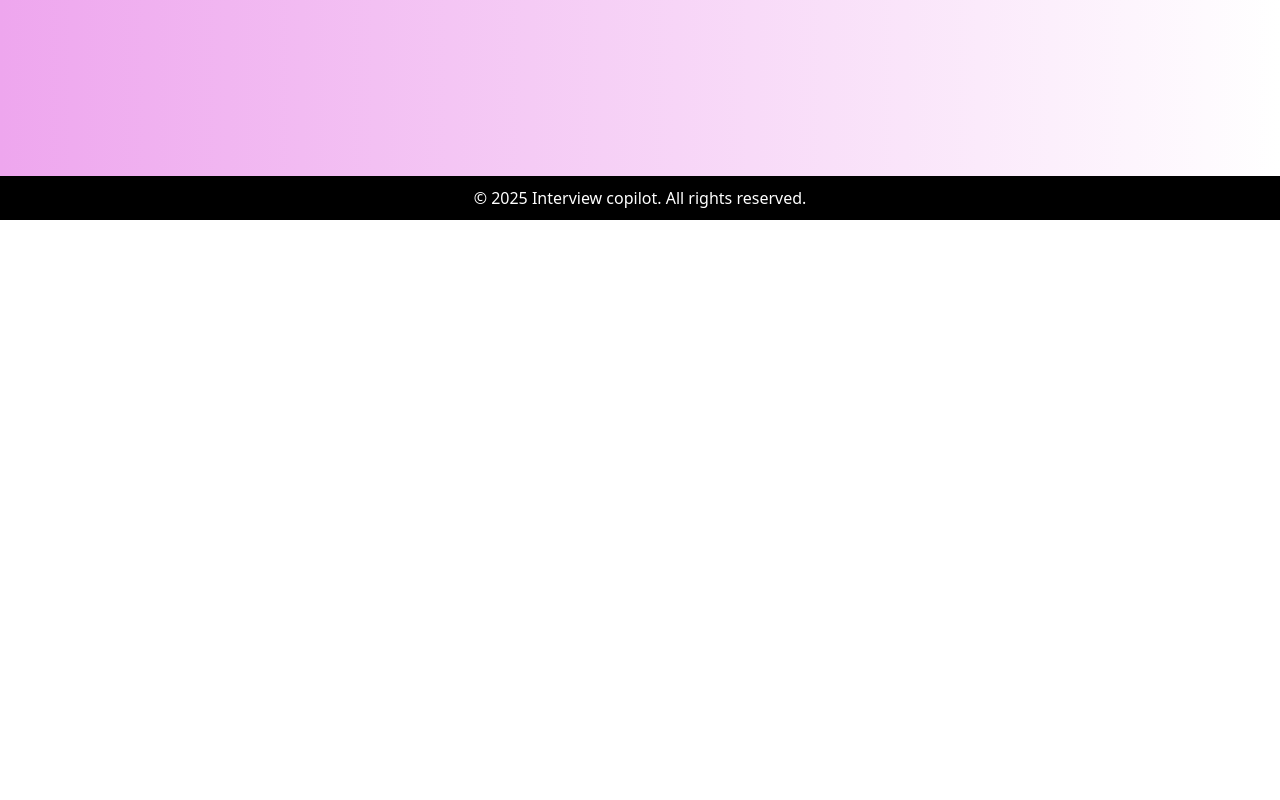
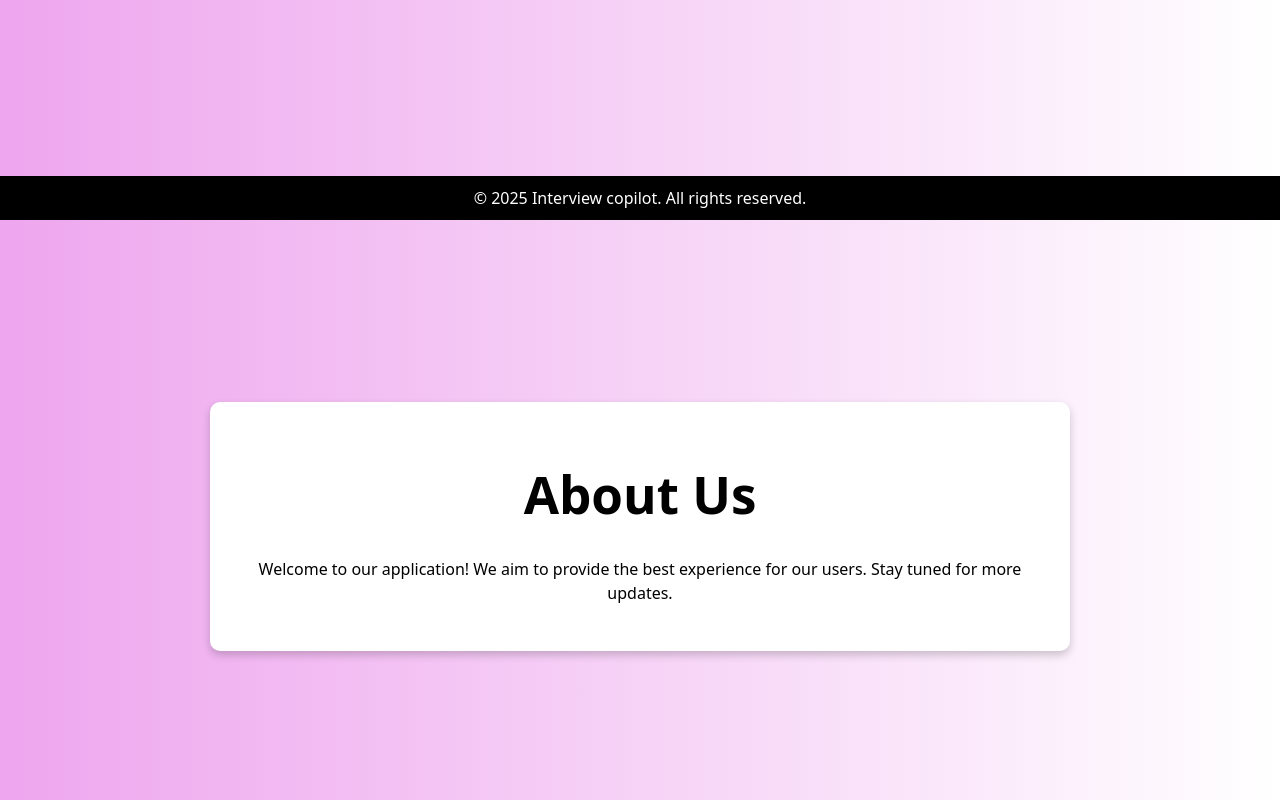
Before and after one commit to paridaq/ai-interviewer, a React (Vite) app in the folder frontend/my-app/: page / in a window 1280 px wide. Shown: the part 580-1380 px from the top of the page. Before the commit the page ends 800 px from the top, so only its background shows below. Built offline with nearby package versions, Linux system fonts and the light colour scheme.

Commit message:
arranging frontend colors

```diff
--- a/frontend/my-app/src/App.tsx
+++ b/frontend/my-app/src/App.tsx
@@ -6,6 +6,7 @@ import Home from './home/Home'
 import NavBar from './Nav/NavBar'
 import Footer from './footer/Footer'
 import Pricing from './Pricingpage/Pricing'
+import Departments from './questionbank/Departments'
 
 
 function App() {
@@ -17,6 +18,7 @@ function App() {
       <Routes>
         <Route path='/' element={<Home/>}/>
         <Route path='/pricing' element={<Pricing/>}/>
+        <Route path='/departments' element={<Departments/>}/>
 
 
 
--- a/frontend/my-app/src/Nav/NavBar.tsx
+++ b/frontend/my-app/src/Nav/NavBar.tsx
@@ -1,8 +1,15 @@
 import { useNavigate } from "react-router-dom"
 import '../index.css'
+import { useState } from "react";
 
 function NavBar(){
     const navigate = useNavigate();
+    const[hoverindex,setHoverindex] = useState<number | null>(null)
+    const linkStyle = (isHovered:boolean)=>({
+         textDecoration:'none',
+         color:isHovered ? 'black':"#fff",
+         transition:'color 0.3s ease'
+    })
 
     return (
         <>
--- a/frontend/my-app/src/Pricingpage/Pricing.tsx
+++ b/frontend/my-app/src/Pricingpage/Pricing.tsx
@@ -23,7 +23,8 @@ function Pricing(){
                                 height: '500px',
                                 color: 'black',
                                 width:'260px',
-                                borderRadius:'30px'
+                                borderRadius:'30px',
+
 
 
                             }}
--- /dev/null
+++ b/frontend/my-app/src/about/About.tsx
@@ -0,0 +1,40 @@
+
+
+function About(){
+
+    return(
+        <>
+        <div
+            style={{
+                display: 'flex',
+                justifyContent: 'center',
+                alignItems: 'center',
+                height: '100vh',
+                background: 'linear-gradient(to right, offwhite, white)',
+                marginTop: '200px',
+                width: '100%',
+                marginRight: '50px'
+            }}
+        >
+            <div
+                style={{
+                    width: '90%',
+                    maxWidth: '800px',
+                    padding: '30px',
+                    backgroundColor: 'white',
+                    borderRadius: '10px',
+                    boxShadow: '0 4px 8px rgba(0, 0, 0, 0.2)',
+                    textAlign: 'center',
+                }}
+            >
+                <h1>About Us</h1>
+                <p>
+                    Welcome to our application! We aim to provide the best experience for our
+                    users. Stay tuned for more updates.
+                </p>
+            </div>
+        </div>
+        </>
+    )
+}
+export default About;
--- a/frontend/my-app/src/home/Home.tsx
+++ b/frontend/my-app/src/home/Home.tsx
@@ -1,4 +1,5 @@
-import Craps from "../Nav/craps/Craps";
+import About from "../about/About";
+
 
 
 
@@ -64,8 +65,14 @@ function Home(){
 
                 color: black;
             }
+                .container{
+                margin-top:200px;
+                magin-bottom:300px
+                }
             `}
         </style>
+        <div className="container">
+
         <div className="texts">
             <h1>Intervieww copilot</h1>
             <h2>your ultimate Ai interview assistant</h2>
@@ -83,6 +90,9 @@ function Home(){
             <button>marketing</button>
             <button>finance</button>
         </div>
+        </div>
+        <About/>
+
 
 
 
--- /dev/null
+++ b/frontend/my-app/src/questionbank/Departments.tsx
@@ -0,0 +1,90 @@
+
+// import { useState } from 'react';
+// import leccData from './LeccData.json'
+
+
+// function Departments(){
+//     const[openId,setOpenid] = useState<number | null>(null)
+
+//     const handleToggle=(id:number)=>{
+//      setOpenid(prevId=>(prevId===id ? null:id))
+//     }
+//     //react automatically gives prevId to the previous
+
+
+//     return(
+//         <>
+//         <div>
+//             {leccData.map((lec)=>(
+//                 <div key={lec.id}>
+//                     <div onClick={()=>handleToggle(lec.id)}>
+//                        {lec.title}
+//                     </div>
+//                     {openId===lec.id} && (
+//                         <div>
+//                             {lec.topics.map((topic,index)=>(
+//                                 <div key={index}>{topic}</div>
+//                             ))}
+//                         </div>
+//                     )
+
+//                 </div>
+//             ))}
+//         </div>
+
+
+//         </>
+//     )
+// }
+// export default Departments;
+
+import { useState } from 'react';
+
+const lecturesData = [
+  {
+    id: 1,
+    title: "Lecture 1",
+    topics: ["Introduction", "Basics", "Overview"]
+  },
+  {
+    id: 2,
+    title: "Lecture 2",
+    topics: ["Advanced Topics", "Deep Dive"]
+  },
+  {
+    id: 3,
+    title: "Lecture 3",
+    topics: ["Summary", "Q&A"]
+  }
+];
+
+export default function Departments() {
+  const [openLectureId, setOpenLectureId] = useState<Number | null>(null);
+
+  const handleToggle = (id:Number) => {
+    setOpenLectureId(prevId => (prevId === id ? null : id));
+  };
+
+  return (
+    <div style={{ padding: '20px', backgroundColor: '#f0f0f0' }}>
+      {lecturesData.map((lecture) => (
+        <div key={lecture.id} style={{ marginBottom: '10px' }}>
+          <div
+            onClick={() => handleToggle(lecture.id)}
+            style={{ cursor: 'pointer', fontWeight: 'bold', backgroundColor: '#ccc', padding: '10px' }}
+          >
+            {lecture.title}
+          </div>
+
+          {openLectureId === lecture.id && (
+            <div style={{ backgroundColor: '#eee', padding: '10px', marginLeft: '20px' }}>
+              {lecture.topics.map((topic, index) => (
+                <div key={index}>{topic}</div>
+              ))}
+            </div>
+          )}
+        </div>
+      ))}
+    </div>
+  );
+}
--- /dev/null
+++ b/frontend/my-app/src/questionbank/LeccData.json
@@ -0,0 +1,18 @@
+
+[
+    {
+      "id": 1,
+      "title": "Lecture 1",
+      "topics": ["Introduction", "Basics", "Overview"]
+    },
+    {
+      "id": 2,
+      "title": "Lecture 2",
+      "topics": ["Advanced Topics", "Deep Dive"]
+    },
+    {
+      "id": 3,
+      "title": "Lecture 3",
+      "topics": ["Summary", "Q&A"]
+    }
+]
```
